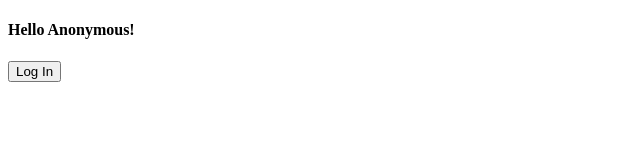
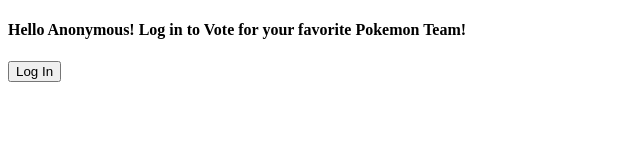
Before and after one commit to LinneaAgetorp/Pokemon, a plain HTML site: page index.html in a window 1280 px wide. Shown: the whole page, without its empty margins (0-640 px from the left). Drawn offline with Linux system fonts and the light colour scheme; no server answers.

Commit message:
welcome msg

```diff
--- a/index.html
+++ b/index.html
@@ -24,7 +24,7 @@
 </div>
 
 <div id="outside">
-    <h4>Hello Anonymous!</h4>
+    <h4>Hello Anonymous! Log in to Vote for your favorite Pokemon Team!</h4>
     <button id="loginBtn">Log In</button>
 </div>
 
```
